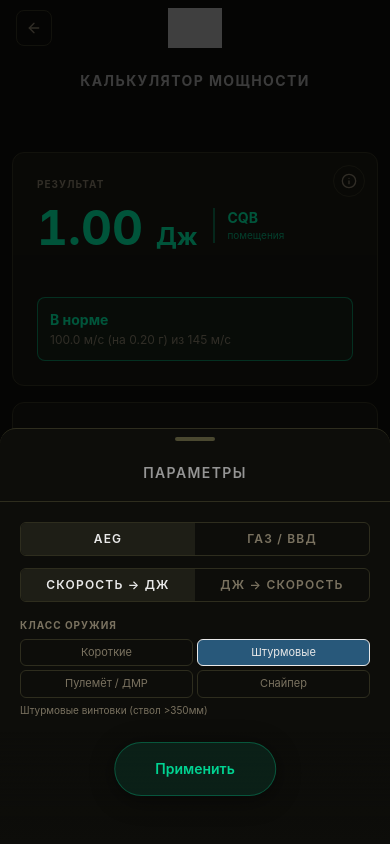
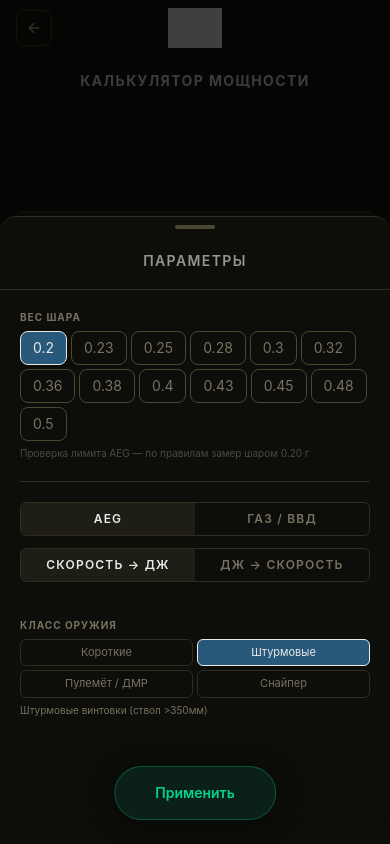
Before and after one commit to Stanislav-Vorozhun/killMacLeod, a SvelteKit app: page /calc in a window 390 px wide. Both pictures are taken after a click on the button "Параметры". Built offline with nearby package versions, Linux system fonts and the light colour scheme; grey boxes are pictures that could not be loaded.

Commit message:
refact: calc mobile

```diff
--- a/src/lib/components/balls/WeightChips.svelte
+++ b/src/lib/components/balls/WeightChips.svelte
@@ -23,7 +23,7 @@
 		<button
 			type="button"
 			onclick={() => onchange(weight)}
-			class="rounded border px-2 py-0.5 text-xs transition-colors
+			class="rounded border px-3 py-1.5 text-sm transition-colors
 				{isActive(weight)
 					? 'border-eft-gold bg-eft-gold-dim text-eft-gold'
 					: 'border-eft-border-hi text-eft-muted hover:border-eft-gold hover:text-eft-text'}"
--- a/src/routes/calc/+page.svelte
+++ b/src/routes/calc/+page.svelte
@@ -39,6 +39,8 @@
 		lmg: 2.5,
 		sniper: 2.9,
 	};
+
+	const MAX_SPEED_MS: Record<System, number> = { aeg: 250, gas: 305 };
 
 	const DEFAULT_SETTINGS: CalcSettings = {
 		mode: 'speed-to-joules',
@@ -107,6 +109,9 @@
 		const v = Math.sqrt((2 * applied.joules) / m);
 		return { ms: v, fps: v / 0.3048 };
 	});
+
+	const maxSpeedMs = $derived(MAX_SPEED_MS[applied.system]);
+	const maxSpeedFps = $derived(Math.round(maxSpeedMs / 0.3048));
 
 	function limitStatus(value: number, limit: number): 'ok' | 'warn' | 'over' {
 		if (value <= limit) return value >= limit * 0.97 ? 'warn' : 'ok';
@@ -327,12 +332,12 @@
 		{@const v020 = Math.sqrt((2 * j) / 0.0002)}
 		{@const zone = resultZone(j)}
 		<div class="flex items-start gap-4">
-			<span class="font-bold tabular-nums {resultColor(j)} {large ? 'text-5xl' : 'text-4xl'}">
-				{fmt(j)} <span class={large ? 'text-2xl' : 'text-lg'}>Дж</span>
+			<span class="font-bold tabular-nums {resultColor(j)} {large ? 'text-4xl' : 'text-3xl'}">
+				{fmt(j)} <span class={large ? 'text-xl' : 'text-base'}>Дж</span>
 			</span>
 			<div class="mt-1 flex flex-col items-start border-l-2 pl-3 {zone.color}">
-				<span class="text-sm font-bold {large ? 'text-base' : ''}">{zone.label}</span>
-				<span class="text-[10px] opacity-70">{zone.sub}</span>
+				<span class="text-sm font-bold {large ? 'text-base min-[390px]:text-[20px]' : ''}">{zone.label}</span>
+				<span class="text-[10px] opacity-70 {large ? 'min-[390px]:text-[13px]' : ''}">{zone.sub}</span>
 			</div>
 		</div>
 		<p class="min-h-5 text-xs leading-5 text-eft-muted">
@@ -344,13 +349,19 @@
 			{/if}
 		</p>
 		{#if st}
-			<div class="rounded-lg border p-3 {STATUS_BG[st.status]}">
+			<!-- svelte-ignore a11y_click_events_have_key_events a11y_no_static_element_interactions -->
+			<div onclick={openLimitsInfo} class="relative cursor-pointer rounded-lg border px-3 py-3 transition-opacity active:opacity-70 md:cursor-default {STATUS_BG[st.status]}">
 				<p class="text-sm font-bold {STATUS_COLOR[st.status]}">{STATUS_LABEL[st.status]}</p>
-				<p class="mt-0.5 text-xs text-eft-muted">
+				<p class="mt-0.5 text-xs text-eft-muted pr-7">
 					{applied.system === 'aeg'
 						? `${fmt(st.value, 1)} м/с (на 0.20 г) из ${st.limit} м/с`
 						: `${fmt(j)} Дж из ${st.limit} Дж`}
 				</p>
+				<span class="absolute right-2 top-2 flex h-6 w-6 items-center justify-center text-current opacity-40 md:hidden" aria-hidden="true">
+					<svg xmlns="http://www.w3.org/2000/svg" width="17" height="17" viewBox="0 0 24 24" fill="none" stroke="currentColor" stroke-width="2" stroke-linecap="round" stroke-linejoin="round">
+						<circle cx="12" cy="12" r="10"/><path d="M12 16v-4"/><path d="M12 8h.01"/>
+					</svg>
+				</span>
 			</div>
 		{/if}
 	{:else if applied.mode === 'joules-to-speed' && resultSpeed() !== null}
@@ -360,22 +371,28 @@
 		{@const zone = resultZone(applied.joules)}
 		<div class="flex items-start gap-4">
 			<div class="flex flex-col gap-1">
-				<span class="font-bold tabular-nums {c} {large ? 'text-5xl' : 'text-4xl'}">
-					{fmt(r.ms)} <span class={large ? 'text-2xl' : 'text-lg'}>м/с</span>
+				<span class="font-bold tabular-nums {c} {large ? 'text-4xl' : 'text-3xl'}">
+					{fmt(r.ms)} <span class={large ? 'text-xl' : 'text-base'}>м/с</span>
 				</span>
-				<span class="font-bold tabular-nums {c} opacity-70 {large ? 'text-2xl' : 'text-xl'}">
-					{fmt(r.fps)} <span class={large ? 'text-base' : 'text-sm'}>fps</span>
+				<span class="font-bold tabular-nums {c} opacity-70 {large ? 'text-xl' : 'text-lg'}">
+					{fmt(r.fps)} <span class={large ? 'text-sm' : 'text-xs'}>fps</span>
 				</span>
 			</div>
 			<div class="mt-1 flex flex-col items-start border-l-2 pl-3 {zone.color}">
-				<span class="text-sm font-bold {large ? 'text-base' : ''}">{zone.label}</span>
-				<span class="text-[10px] opacity-70">{zone.sub}</span>
+				<span class="text-sm font-bold {large ? 'text-base min-[390px]:text-[20px]' : ''}">{zone.label}</span>
+				<span class="text-[10px] opacity-70 {large ? 'min-[390px]:text-[13px]' : ''}">{zone.sub}</span>
 			</div>
 		</div>
 		{#if st}
-			<div class="rounded-lg border p-3 {STATUS_BG[st.status]}">
+			<!-- svelte-ignore a11y_click_events_have_key_events a11y_no_static_element_interactions -->
+			<div onclick={openLimitsInfo} class="relative cursor-pointer rounded-lg border px-3 py-3 transition-opacity active:opacity-70 md:cursor-default {STATUS_BG[st.status]}">
 				<p class="text-sm font-bold {STATUS_COLOR[st.status]}">{STATUS_LABEL[st.status]}</p>
-				<p class="mt-0.5 text-xs text-eft-muted">{fmt(applied.joules)} Дж из {st.limit} Дж</p>
+				<p class="mt-0.5 text-xs text-eft-muted pr-7">{fmt(applied.joules)} Дж из {st.limit} Дж</p>
+				<span class="absolute right-2 top-2 flex h-6 w-6 items-center justify-center text-current opacity-40 md:hidden" aria-hidden="true">
+					<svg xmlns="http://www.w3.org/2000/svg" width="17" height="17" viewBox="0 0 24 24" fill="none" stroke="currentColor" stroke-width="2" stroke-linecap="round" stroke-linejoin="round">
+						<circle cx="12" cy="12" r="10"/><path d="M12 16v-4"/><path d="M12 8h.01"/>
+					</svg>
+				</span>
 			</div>
 		{/if}
 	{:else}
@@ -420,31 +437,91 @@
 <div class="h-full overflow-hidden md:overflow-y-auto">
 	<!-- Mobile -->
 	<div
-		class="flex h-full flex-col overflow-hidden px-3 pt-[15px] pb-24 md:hidden
+		class="flex h-full flex-col overflow-hidden md:hidden
 			{showMobileSettings || showLimitsInfo ? 'max-md:overflow-hidden max-md:overscroll-none' : ''}"
 	>
-		<h2 class="shrink-0 text-center text-sm font-bold uppercase tracking-widest">Калькулятор мощности</h2>
+		<h2 class="shrink-0 px-3 pt-[15px] pb-0 text-center text-sm font-bold uppercase tracking-widest">Калькулятор мощности</h2>
 
-		<div class="flex min-h-0 flex-1 flex-col items-center justify-center gap-4 overflow-y-auto py-4">
-			<div class="relative flex w-full max-w-sm flex-col gap-3 rounded-xl border border-eft-border bg-eft-surface p-6">
-				<button
-					type="button"
-					onclick={openLimitsInfo}
-					aria-label="Таблица лимитов"
-					class="absolute right-3 top-3 flex h-8 w-8 items-center justify-center rounded-full border border-eft-border text-eft-muted transition-colors hover:border-eft-gold hover:text-eft-gold"
-				>
-					<svg xmlns="http://www.w3.org/2000/svg" width="16" height="16" viewBox="0 0 24 24" fill="none" stroke="currentColor" stroke-width="2" stroke-linecap="round" stroke-linejoin="round" aria-hidden="true">
-						<circle cx="12" cy="12" r="10"/>
-						<path d="M12 16v-4"/>
-						<path d="M12 8h.01"/>
-					</svg>
-				</button>
-				<p class="text-[10px] font-bold uppercase tracking-widest text-eft-muted">Результат</p>
-				{@render resultPanel(true)}
-			</div>
+		<div class="min-h-0 flex-1 overflow-y-auto">
+			<div class="flex min-h-full flex-col items-center justify-center gap-4 max-[389px]:gap-[14px] px-3 py-4 max-[389px]:py-[14px] pb-[calc(6rem+env(safe-area-inset-bottom,0px))]">
+				<div class="flex w-full max-w-sm flex-col gap-3 max-[389px]:gap-[10px] rounded-xl border border-eft-border bg-eft-surface p-6 max-[389px]:p-4">
+					<p class="text-[10px] font-bold uppercase tracking-widest text-eft-muted">Результат</p>
+					{@render resultPanel(true)}
+				</div>
 
-			<div class="w-full max-w-sm">
-				{@render calcParameters(applied, () => {})}
+				<!-- Большой инпут скорости / джоулей -->
+				<div class="w-full max-w-sm overflow-hidden rounded-xl border border-eft-border bg-eft-surface">
+					{#if applied.mode === 'speed-to-joules'}
+						<div class="flex">
+							<input
+								type="number"
+								inputmode="numeric"
+								step="1"
+								min="0"
+								max={applied.speedUnit === 'ms' ? maxSpeedMs : maxSpeedFps}
+								value={applied.speedUnit === 'ms' ? applied.speedMs : applied.speedFps}
+								onkeydown={(e) => { if (['e','E','+','-','.'].includes(e.key)) e.preventDefault(); }}
+								oninput={(e) => {
+									const el = e.target as HTMLInputElement;
+									let v = el.valueAsNumber;
+									if (isNaN(v) || v < 0) v = 0;
+									const max = applied.speedUnit === 'ms' ? maxSpeedMs : maxSpeedFps;
+									if (v > max) { v = max; el.value = String(max); }
+									if (applied.speedUnit === 'ms') syncMsFps(applied, v);
+									else syncFpsMs(applied, v);
+								}}
+								placeholder="0"
+								class="min-w-0 flex-1 bg-transparent py-4 max-[389px]:py-3 text-center text-3xl font-bold tabular-nums text-eft-text outline-none placeholder:text-eft-muted/30"
+							/>
+							<div class="flex flex-col divide-y divide-eft-border border-l border-eft-border">
+								{#each ([['ms', 'м/с'], ['fps', 'fps']] as const) as [u, ul]}
+									<button
+										onclick={() => { applied.speedUnit = u; }}
+										class="flex flex-1 items-center justify-center px-5 text-xs font-bold uppercase tracking-widest transition-colors
+											{applied.speedUnit === u ? 'bg-eft-elevated text-eft-gold' : 'text-eft-muted active:text-eft-text'}"
+									>{ul}</button>
+								{/each}
+							</div>
+						</div>
+						{#if (applied.speedUnit === 'ms' && applied.speedMs) || (applied.speedUnit === 'fps' && applied.speedFps)}
+							<p class="border-t border-eft-border px-4 py-2 text-center text-xs text-eft-muted/50">
+								{applied.speedUnit === 'ms' ? `= ${applied.speedFps} fps` : `= ${applied.speedMs} м/с`}
+							</p>
+						{/if}
+					{:else}
+						<div class="flex">
+							<input
+								type="number"
+								inputmode="decimal"
+								step="0.01"
+								min="0"
+								bind:value={applied.joules}
+								onkeydown={(e) => { if (['e','E','+','-'].includes(e.key)) e.preventDefault(); }}
+								placeholder="0.00"
+								class="min-w-0 flex-1 bg-transparent py-4 max-[389px]:py-3 text-center text-3xl font-bold tabular-nums text-eft-text outline-none placeholder:text-eft-muted/30"
+							/>
+							<div class="flex items-center justify-center border-l border-eft-border px-5">
+								<span class="text-sm font-bold uppercase tracking-widest text-eft-muted">Дж</span>
+							</div>
+						</div>
+					{/if}
+				</div>
+
+				<!-- Чипсы применённых параметров -->
+				<div class="flex w-full max-w-sm flex-wrap justify-center gap-1.5 mb-[20px]">
+					<span class="inline-flex items-center rounded-full border border-eft-border bg-eft-elevated px-2.5 py-1 text-[11px] font-medium text-eft-muted">
+						{applied.weightG} г
+					</span>
+					<span class="inline-flex items-center rounded-full border border-eft-border bg-eft-elevated px-2.5 py-1 text-[11px] font-medium text-eft-muted">
+						{applied.system === 'aeg' ? 'AEG' : 'Газ / ВВД'}
+					</span>
+					<span class="inline-flex items-center rounded-full border border-eft-border bg-eft-elevated px-2.5 py-1 text-[11px] font-medium text-eft-muted">
+						{applied.mode === 'speed-to-joules' ? 'Скорость → Дж' : 'Дж → Скорость'}
+					</span>
+					<span class="inline-flex items-center rounded-full border border-eft-border bg-eft-elevated px-2.5 py-1 text-[11px] font-medium text-eft-muted">
+						{WEAPON_CLASSES.find(w => w.value === applied.weaponClass)?.short}
+					</span>
+				</div>
 			</div>
 		</div>
 	</div>
@@ -472,13 +549,13 @@
 </div>
 
 <div
-	class="pointer-events-none fixed inset-x-0 bottom-0 z-30 h-60 bg-gradient-to-t from-eft-bg via-eft-bg/80 to-transparent md:hidden"
+	class="pointer-events-none fixed inset-x-0 bottom-0 z-30 h-32 bg-gradient-to-t from-eft-bg via-eft-bg/60 to-transparent md:hidden"
 	aria-hidden="true"
 ></div>
 
 <button
 	onclick={() => (showMobileSettings ? applyMobileSettings() : openMobileSettings())}
-	class="fixed bottom-12 left-1/2 z-[60] flex -translate-x-1/2 items-center gap-3 rounded-full border px-10 py-4 text-sm font-semibold shadow-[0_4px_24px_rgba(0,0,0,0.45)] transition-colors md:hidden
+	class="fixed bottom-[calc(1.5rem+env(safe-area-inset-bottom,0px))] left-1/2 z-[60] flex -translate-x-1/2 items-center gap-3 rounded-full border px-10 py-4 text-sm font-semibold shadow-[0_4px_24px_rgba(0,0,0,0.45)] transition-colors md:hidden
 		{showMobileSettings
 			? 'border-emerald-400/30 bg-emerald-400/10 text-emerald-400 hover:bg-emerald-400/20'
 			: 'border-eft-border bg-eft-surface text-eft-text hover:border-eft-gold'}"
@@ -486,7 +563,7 @@
 	{#if showMobileSettings}
 		Применить
 	{:else}
-		<svg xmlns="http://www.w3.org/2000/svg" width="14" height="14" viewBox="0 0 24 24" fill="none" stroke="currentColor" stroke-width="2" stroke-linecap="round" stroke-linejoin="round" aria-hidden="true">
+		<svg xmlns="http://www.w3.org/2000/svg" width="17" height="17" viewBox="0 0 24 24" fill="none" stroke="currentColor" stroke-width="2" stroke-linecap="round" stroke-linejoin="round" aria-hidden="true">
 			<path d="M12.22 2h-.44a2 2 0 0 0-2 2v.18a2 2 0 0 1-1 1.73l-.43.25a2 2 0 0 1-2 0l-.15-.08a2 2 0 0 0-2.73.73l-.22.38a2 2 0 0 0 .73 2.73l.15.1a2 2 0 0 1 1 1.72v.51a2 2 0 0 1-1 1.74l-.15.09a2 2 0 0 0-.73 2.73l.22.38a2 2 0 0 0 2.73.73l.15-.08a2 2 0 0 1 2 0l.43.25a2 2 0 0 1 1 1.73V20a2 2 0 0 0 2 2h.44a2 2 0 0 0 2-2v-.18a2 2 0 0 1 1-1.73l.43-.25a2 2 0 0 1 2 0l.15.08a2 2 0 0 0 2.73-.73l.22-.39a2 2 0 0 0-.73-2.73l-.15-.08a2 2 0 0 1-1-1.74v-.5a2 2 0 0 1 1-1.74l.15-.09a2 2 0 0 0 .73-2.73l-.22-.38a2 2 0 0 0-2.73-.73l-.15.08a2 2 0 0 1-2 0l-.43-.25a2 2 0 0 1-1-1.73V4a2 2 0 0 0-2-2z"/>
 			<circle cx="12" cy="12" r="3"/>
 		</svg>
@@ -534,7 +611,15 @@
 				</button>
 			</div>
 			<div class="relative flex min-h-0 flex-1 flex-col">
-				<div class="flex-1 overflow-y-auto p-5 pb-20">
+				<div class="flex-1 overflow-y-auto p-5 pb-20 flex flex-col gap-5">
+					<div>
+						<p class="mb-1.5 text-[10px] font-bold uppercase tracking-widest text-eft-muted">Вес шара</p>
+						<WeightChips value={applied.weightG} onchange={(w) => { applied.weightG = w; }} />
+						{#if applied.system === 'aeg'}
+							<p class="mt-1.5 text-[10px] leading-snug text-eft-muted/60">Проверка лимита AEG — по правилам замер шаром 0.20 г</p>
+						{/if}
+					</div>
+					<div class="border-t border-eft-border"></div>
 					{@render calcControls(draft, () => {})}
 				</div>
 			</div>
```
